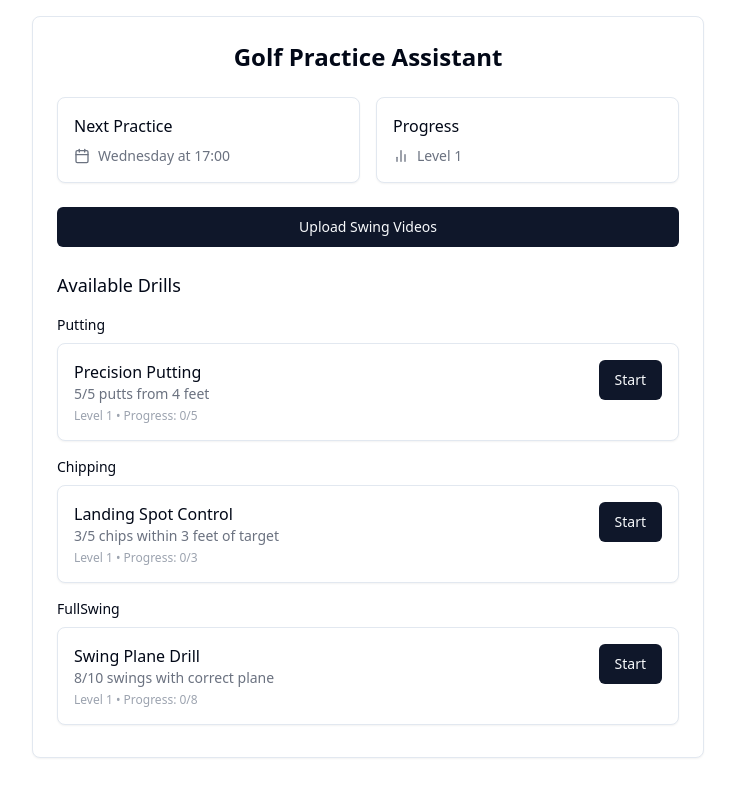
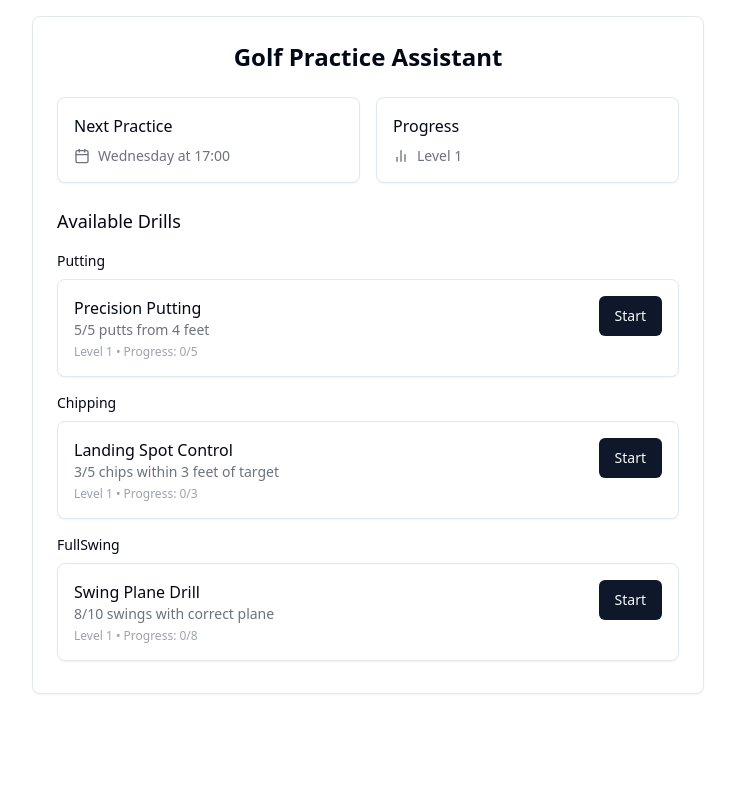
Before and after one commit to smanielp/golf-app, a Next.js app: page /golf-app/ in a window 1280 px wide. Shown: the top 796 px of the page, without its empty margins (272-1007 px from the left). Built offline with nearby package versions, Linux system fonts and the light colour scheme.

Commit message:
Remove Upload button from Dashboard component

```diff
--- a/src/components/dashboard/Dashboard.tsx
+++ b/src/components/dashboard/Dashboard.tsx
@@ -1,7 +1,6 @@
 // src/components/dashboard/Dashboard.tsx
 import React from 'react';
 import { Card } from '@/components/ui/card';
-import { Button } from '@/components/ui/button';
 import { Calendar, BarChart2 } from 'lucide-react';
 import { ProgressState, Drill } from '../types';
 import DrillList from '../drills/DrillList';
@@ -9,7 +8,6 @@ import DrillList from '../drills/DrillList';
 interface DashboardProps {
   drillProgress: ProgressState;
   onSelectDrill: (drill: Drill) => void;
-  onStartUpload: () => void;
 }
 
 // Sample user profile - would come from backend in a real app
@@ -23,8 +21,7 @@ const USER_PROFILE = {
 
 export const Dashboard: React.FC<DashboardProps> = ({
   drillProgress,
-  onSelectDrill,
-  onStartUpload
+  onSelectDrill
 }) => {
   // Calculate total progress level (sum of all drill levels)
   const totalProgressLevel = Object.values(drillProgress).reduce(
@@ -64,10 +61,6 @@ export const Dashboard: React.FC<DashboardProps> = ({
         </Card>
       </div>
 
-      <Button className="w-full" onClick={onStartUpload}>
-        Upload Swing Videos
-      </Button>
-
       <DrillList
         drillProgress={drillProgress}
         onSelectDrill={onSelectDrill}
```
